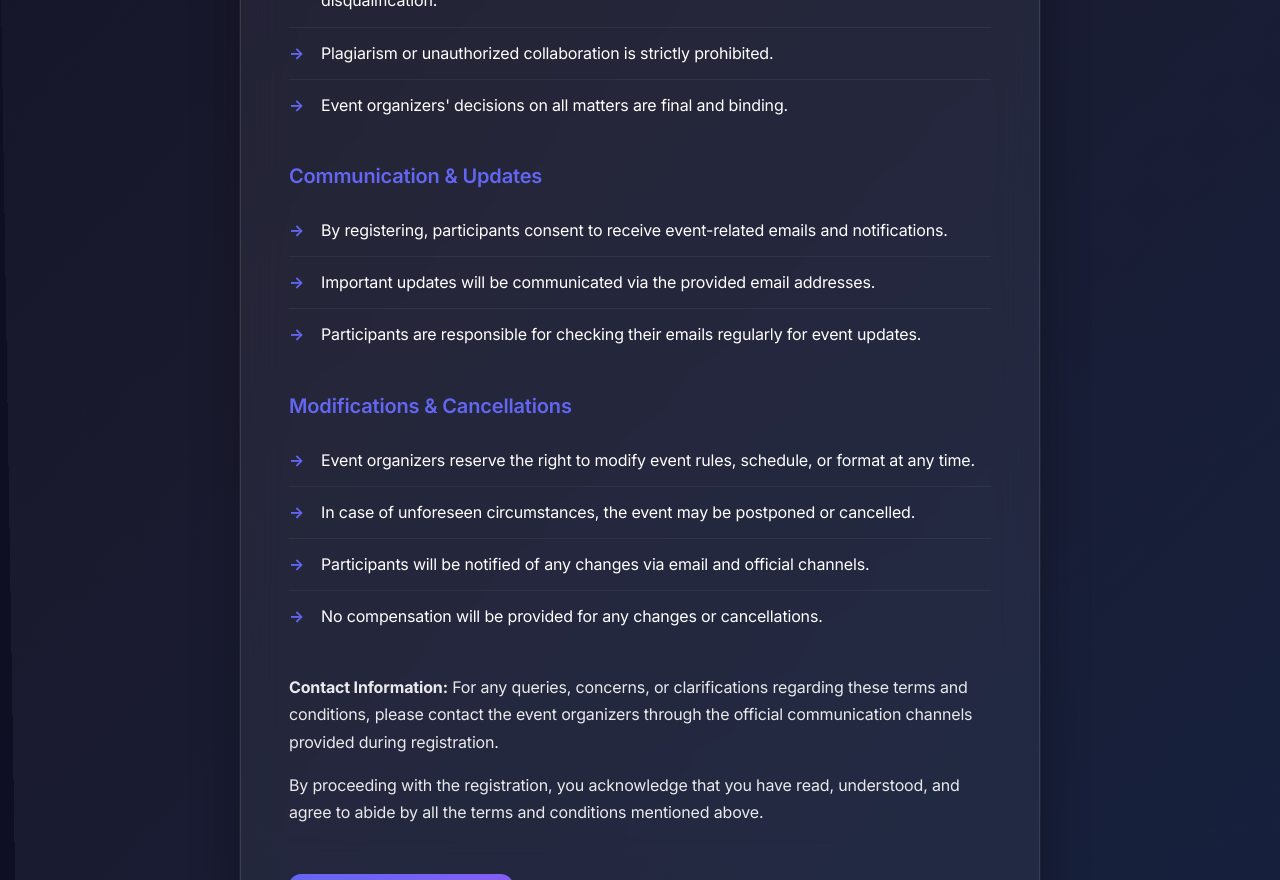
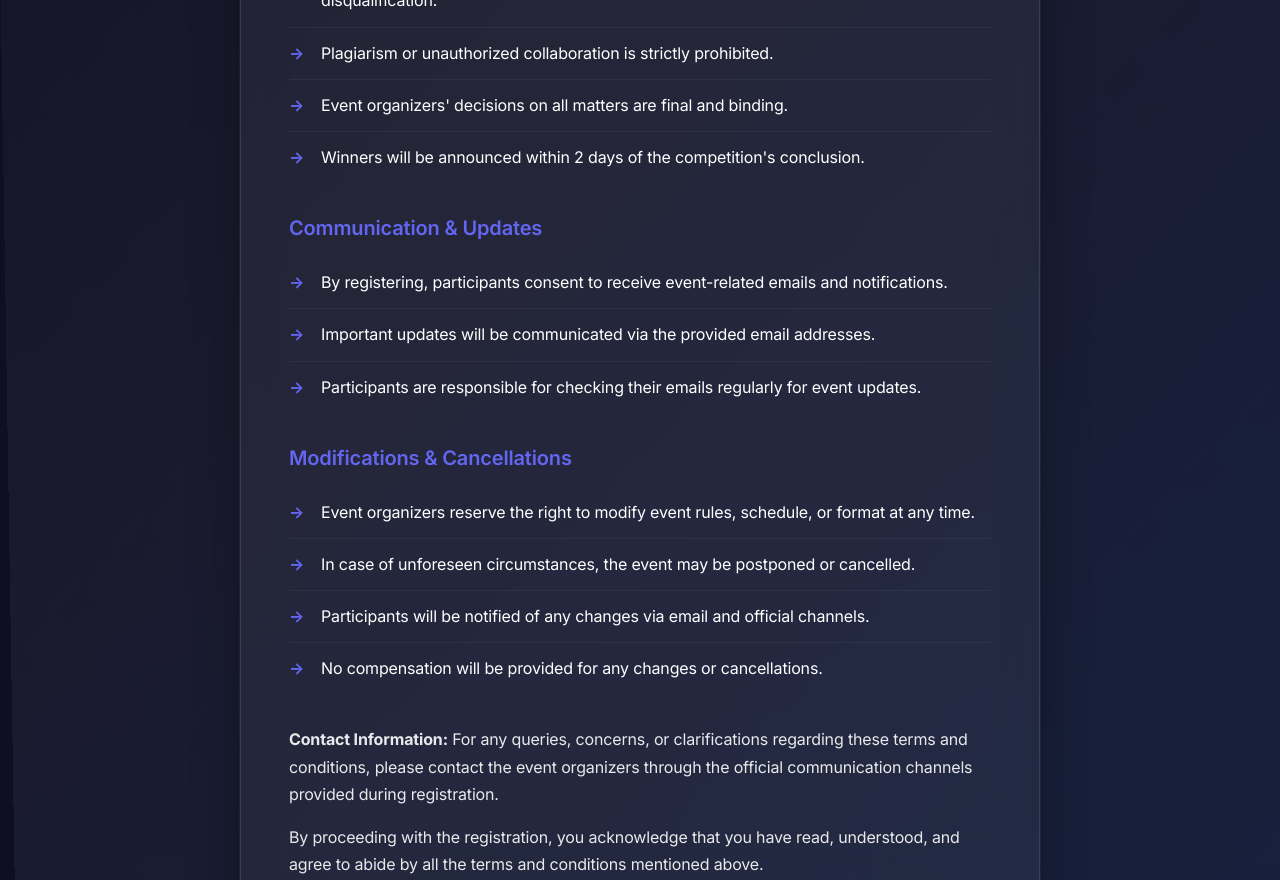
Before and after one commit to msft-tech-community/pixel-rush-event-form, a React (Vite) app: page /terms in a window 1280 px wide. Shown: the part 1200-2080 px from the top of the page. Built offline with nearby package versions, Linux system fonts and the light colour scheme.

Commit message:
added: terms

```diff
--- a/src/components/TermsAndConditions.jsx
+++ b/src/components/TermsAndConditions.jsx
@@ -83,6 +83,9 @@ const TermsAndConditions = () => (
                         Event organizers' decisions on all matters are final and
                         binding.
                     </li>
+                    <li>
+                        Winners will be announced within 2 days of the competition's conclusion.
+                    </li>
                 </ul>
 
                 <h3>Communication & Updates</h3>
```
